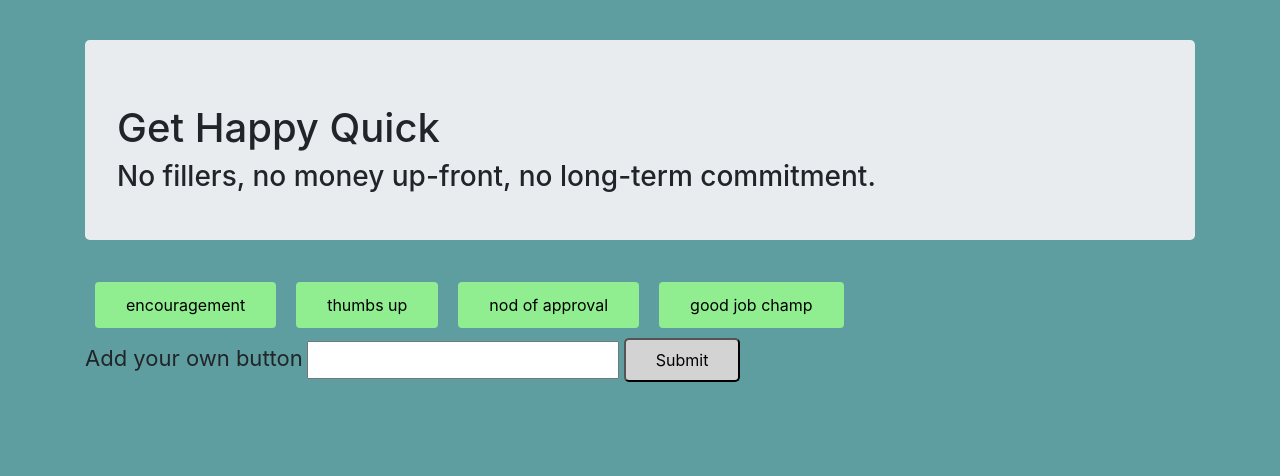
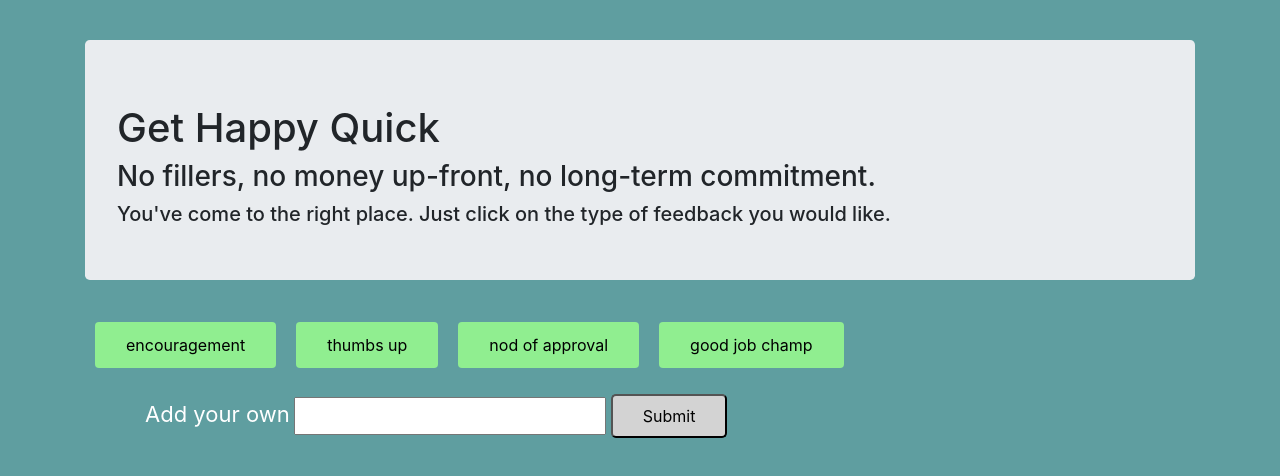
Before and after one commit to falondarville/giphyAPI, a plain HTML site: page index.html in a window 1280 px wide. Drawn offline with nearby package versions, Linux system fonts and the light colour scheme.

Commit message:
additional styling

```diff
--- a/assets/css/style.css
+++ b/assets/css/style.css
@@ -4,7 +4,7 @@ body {
 }
 
 .jumbotron {
-  height: 200px;
+  height: 240px;
 }
 
 .btn {
@@ -25,6 +25,9 @@ body {
 
 label {
   font-size: 22px;
+  margin-left: 60px;
+  margin-top: 20px;
+  color: white;
 }
 
 .container {
--- a/index.html
+++ b/index.html
@@ -15,12 +15,13 @@
 		<div class="jumbotron">
 			<h1>Get Happy Quick</h1>
 			<h3>No fillers, no money up-front, no long-term commitment.</h3>
+			<h5>You've come to the right place. Just click on the type of feedback you would like.</h5>
 		</div>
 		<div id="buttons"></div>
 
 
 		<form id="main-form">
-			<label for="user-input">Add your own button</label>
+			<label for="user-input">Add your own</label>
 			<input type="text" id="user-input">
 
 			<input id="addSearch" type="submit" value="Submit">
```
